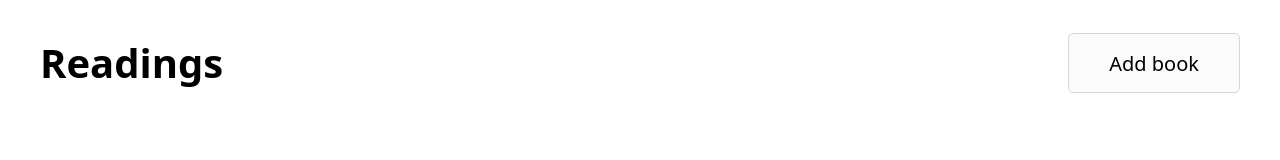
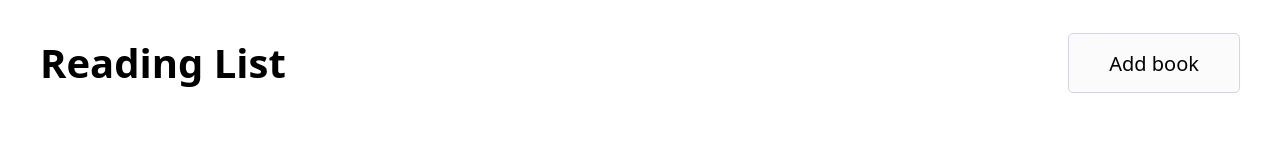
Before and after one commit to lujanfernaud/js-library, a website: page index.html in a window 1280 px wide. Shown: the top 160 px of the page. Drawn offline with Linux system fonts and the light colour scheme.

Commit message:
Change app name to 'Reading List'

```diff
--- a/index.html
+++ b/index.html
@@ -4,14 +4,14 @@
   <meta charset="UTF-8">
   <meta name="viewport" content="width=device-width, initial-scale=1.0">
   <link rel="stylesheet" href="css/style.css">
-  <title>JS Library</title>
+  <title>JS Reading List</title>
 </head>
 <body>
 
   <div class="container">
 
     <header class="header">
-      <h1 class="header__h1">Readings</h1>
+      <h1 class="header__h1">Reading List</h1>
       <button class="btn btn-lg open-modal">Add book</button>
     </header>
 
--- a/package.json
+++ b/package.json
@@ -1,7 +1,7 @@
 {
-  "name": "js-library",
+  "name": "js-reading-list",
   "version": "1.0.0",
-  "description": "JS Library",
+  "description": "JS Reading List",
   "private": true,
   "main": "js/main.js",
   "scripts": {
```
Also changed, not shown: README.md.
